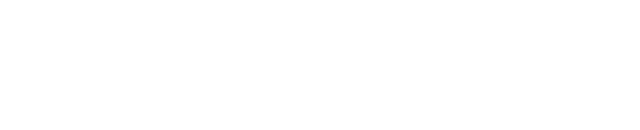
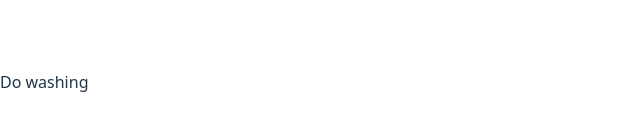
Before and after one commit to BullDogPatch/billion-dollar-todo, a React (Vite) app: page / in a window 1280 px wide. Shown: the part 318-448 px from the top of the page, without its empty margins (0-640 px from the left). Built offline with nearby package versions, Linux system fonts and the light colour scheme.

Commit message:
render summat on screen

```diff
--- a/src/App.tsx
+++ b/src/App.tsx
@@ -1,7 +1,23 @@
+import { useState } from 'react';
+
+interface Todo {
+  id: string;
+  title: string;
+  done: boolean;
+}
+
 function App() {
+  const [todos, setTodos] = useState<Todo[]>([
+    { id: crypto.randomUUID(), title: 'Do washing', done: false },
+  ]);
+
   return (
     <>
-      <div></div>
+      <div>
+        {todos.map((todo) => (
+          <p>{todo.title}</p>
+        ))}
+      </div>
     </>
   );
 }
```
